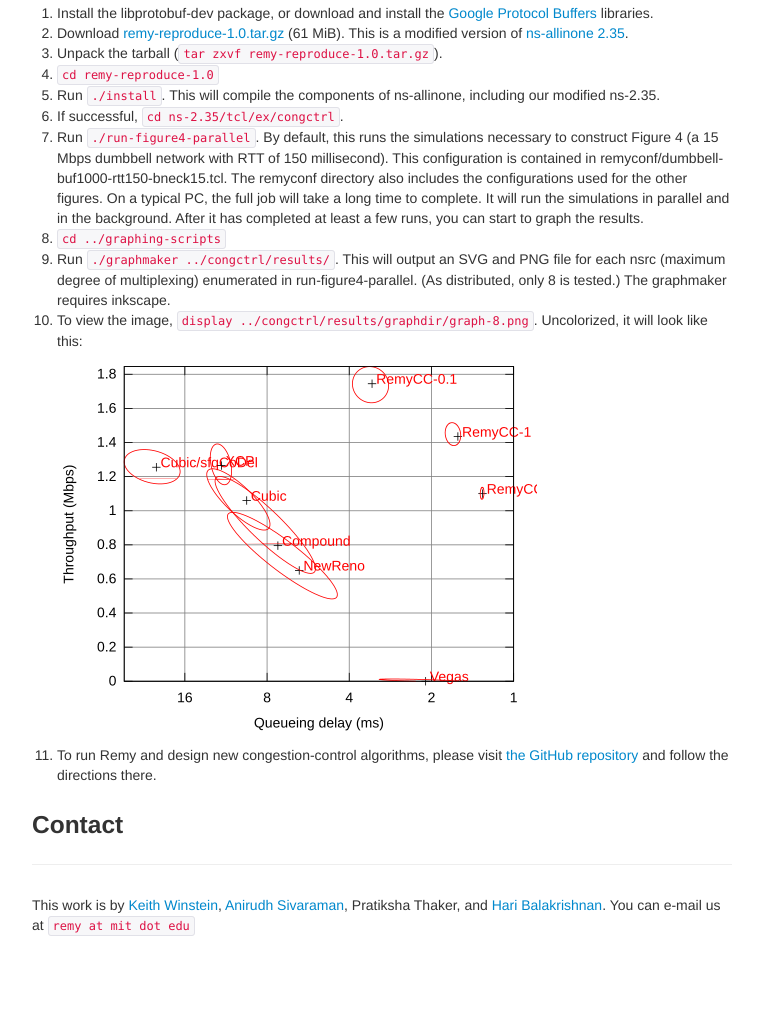
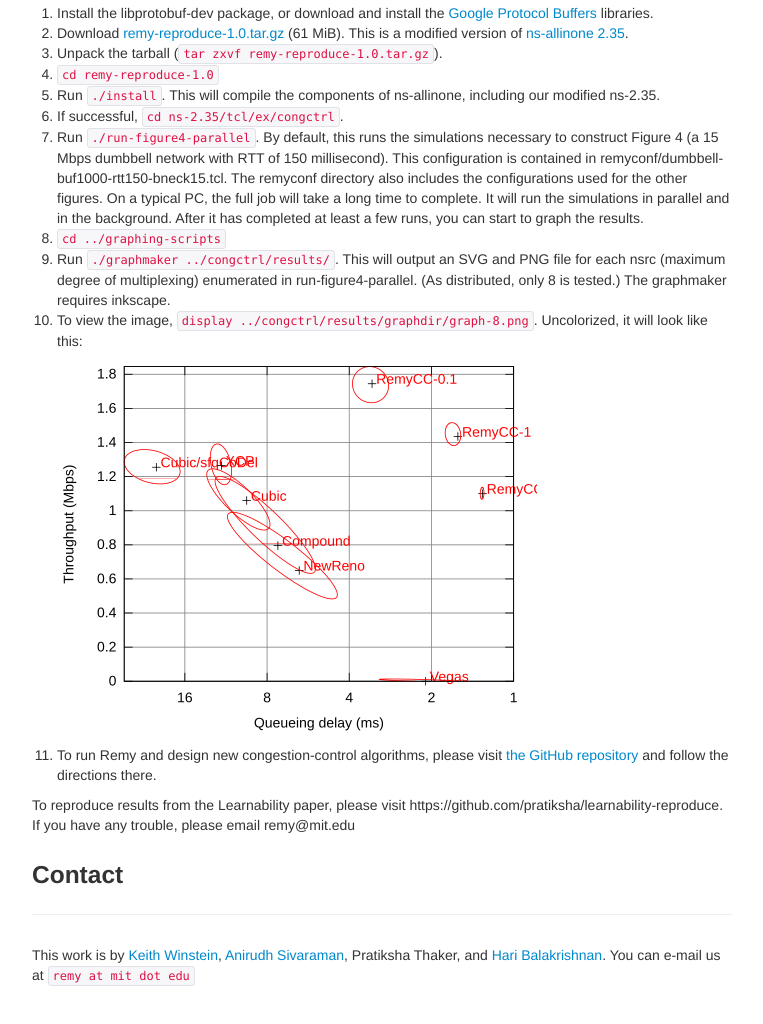
Before and after one commit to keithw/remyweb, a plain HTML site: page index.html in a window 1280 px wide. Shown: the part 8191-9215 px from the top of the page, without its empty margins (258-1021 px from the left). Before the commit the page ends 9177 px from the top, so only its background shows below. Drawn offline with Linux system fonts and the light colour scheme.

Commit message:
Add learnability-reproduce to remy page

```diff
--- a/index.html
+++ b/index.html
@@ -707,6 +707,10 @@ NSF grant CNS-1040072.</p></dd>
 
 	  </ol>
 
+          <p> To reproduce results from the Learnability paper, please visit
+              https://github.com/pratiksha/learnability-reproduce. If you have
+              any trouble, please email remy@mit.edu </p>
+
       </section>
 
       <section id="contact">
```
